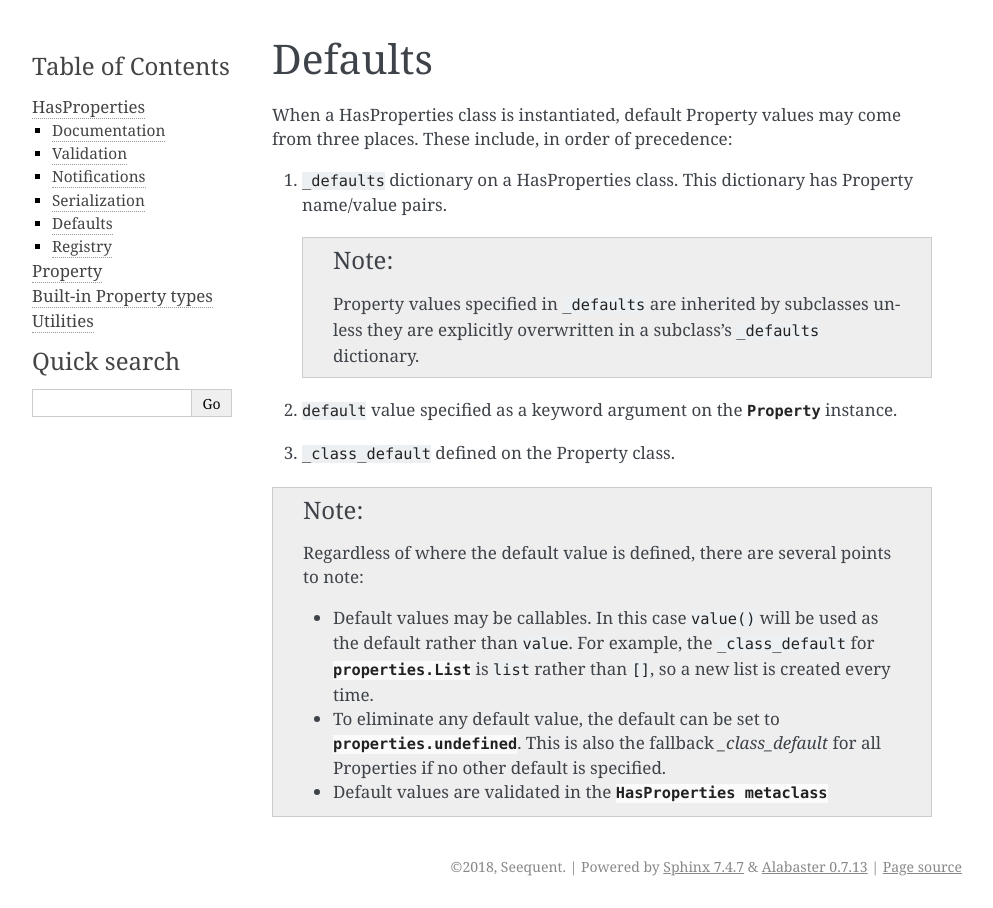
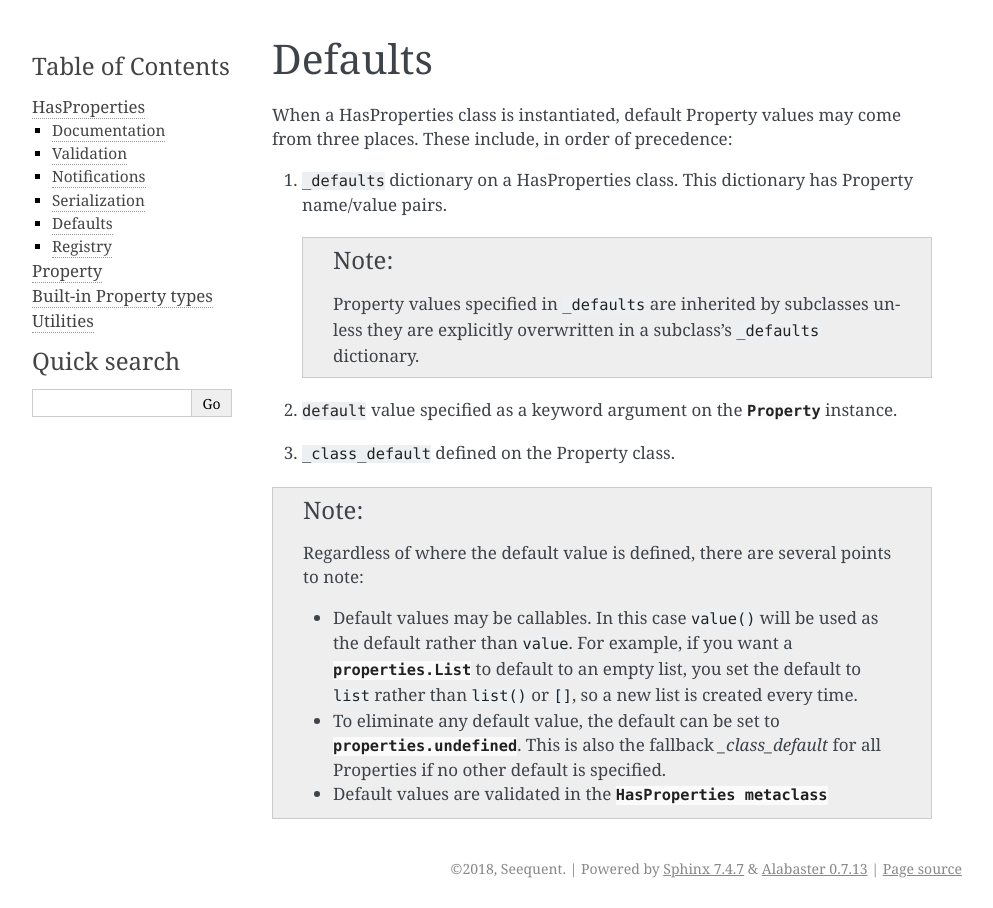
Before and after one commit to seequent/properties, a Sphinx documentation site: the page built from docs/content/defaults.rst, in a window 1280 px wide. Shown: the whole page, without its empty margins (148-1141 px from the left). Built offline with Sphinx 7.4.7, drawn with Linux system fonts in a browser that asks for light colours.

Commit message:
Minor updates to the docs to reflect new container defaults

```diff
--- a/docs/content/defaults.rst
+++ b/docs/content/defaults.rst
@@ -26,9 +26,10 @@
     points to note:
 
     - Default values may be callables. In this case :code:`value()` will be
-      used as the default rather than :code:`value`. For example, the
-      :code:`_class_default` for :class:`properties.List` is :code:`list`
-      rather than :code:`[]`, so a new list is created every time.
+      used as the default rather than :code:`value`. For example, if you want
+      a :class:`properties.List` to default to an empty list, you set the
+      default to :code:`list` rather than :code:`list()` or :code:`[]`,
+      so a new list is created every time.
 
     - To eliminate any default value, the default can be set to
       :class:`properties.undefined <properties.utils.Sentinel>`. This is
--- a/docs/content/property.rst
+++ b/docs/content/property.rst
@@ -56,6 +56,4 @@
     may also be a callable that returns the default value.
     Almost always this should be left untouched; in that case, the
     default will be :class:`properties.undefined <properties.utils.Sentinel>`.
-    However, in some cases, it makes sense to override. For example,
-    :ref:`container property types <container>` use empty versions of
-    their respective container for default values.
+    However, in some specific cases, it may make sense to override.
```
